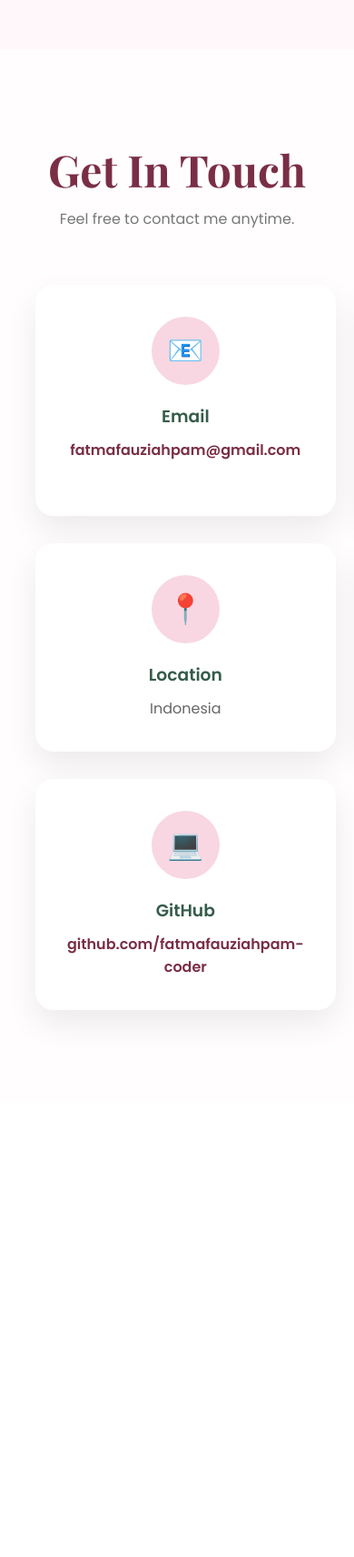
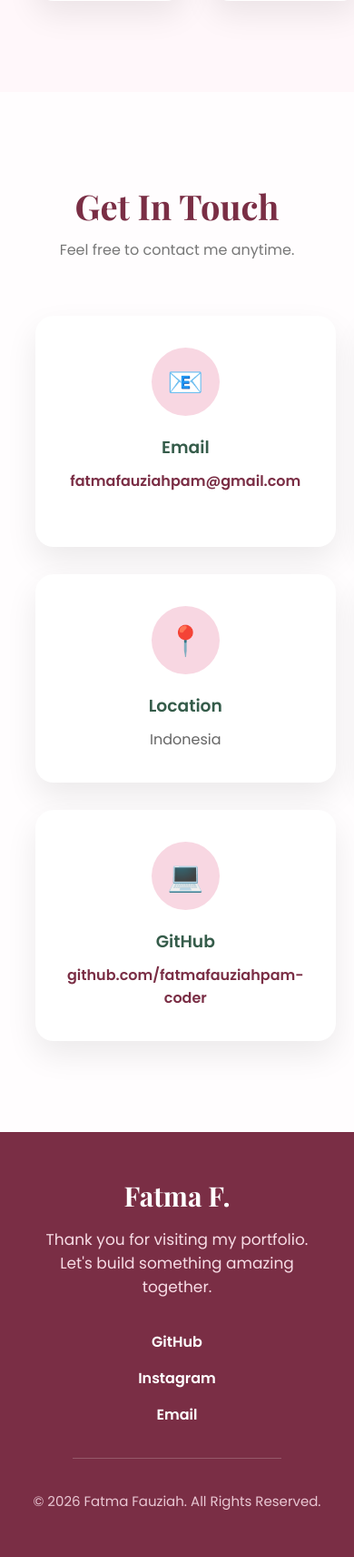
Before and after one commit to fatmafauziahpam-coder/Capstone_Web_Portofolio, a Flask app: page / in a window 390 px wide; the page is wider, and only the part inside the window is pictured. Shown: the part 3413-5124 px from the top of that part at 91% size. Before the commit the page ends 4536 px from the top of that part, so only its background shows below. Run offline with Flask 3, Linux system fonts and the light colour scheme.

Commit message:
Make portofolio responsive

```diff
--- a/static/css/style.css
+++ b/static/css/style.css
@@ -1,3 +1,7 @@
+html{
+    scroll-behavior:smooth;
+}
+
 *{
     margin:0;
     padding:0;
@@ -19,9 +23,11 @@
     justify-content:space-between;
     align-items:center;
     background:#7A2E45;
+
     position:sticky;
     top:0;
     z-index:1000;
+
 }
 
 nav h2{
@@ -29,6 +35,13 @@
     font-family:"Playfair Display",serif;
     font-size:26px;
     letter-spacing:2px;
+    transition:.3s;
+cursor:pointer;
+}
+
+nav h2:hover{
+    color:#F8D7E2;
+
 }
 
 nav ul{
@@ -481,3 +494,146 @@
 .contact-card a:hover{
     color:#355C4A;
 }
+
+/* ================= FOOTER ================= */
+
+footer{
+    background:#7A2E45;
+    padding:60px 10%;
+    text-align:center;
+}
+
+footer h2{
+    font-family:"Playfair Display", serif;
+    color:white;
+    font-size:40px;
+    margin-bottom:15px;
+}
+
+footer p{
+    color:#F7DCE5;
+    font-size:17px;
+}
+
+.footer-links{
+    margin:35px 0;
+    display:flex;
+    justify-content:center;
+    gap:35px;
+}
+
+.footer-links a{
+    color:white;
+    text-decoration:none;
+    font-weight:600;
+    transition:.3s;
+}
+
+.footer-links a:hover{
+    color:#F8D7E2;
+}
+
+footer hr{
+    border:none;
+    border-top:1px solid rgba(255,255,255,.2);
+    margin:35px auto;
+    width:70%;
+}
+
+.copyright{
+    color:#E9C7D3;
+    font-size:15px;
+}
+
+/* ================= RESPONSIVE ================= */
+
+@media (max-width:992px){
+
+    nav{
+        padding:18px 8%;
+    }
+
+    .hero{
+        flex-direction:column-reverse;
+        text-align:center;
+        padding:80px 8%;
+    }
+
+    .hero-text{
+        width:100%;
+        margin-top:50px;
+    }
+
+    .hero-image{
+        width:100%;
+    }
+
+    .hero-text h1{
+        font-size:54px;
+    }
+
+    .about-container,
+    .project-container,
+    .skills-container,
+    .contact-container{
+        flex-direction:column;
+        gap:30px;
+    }
+
+    .about-card,
+    .project-card,
+    .skill-card,
+    .contact-card{
+        width:100%;
+    }
+
+    footer{
+        padding:50px 8%;
+    }
+
+}
+
+@media (max-width:576px){
+
+    nav{
+        flex-direction:column;
+        gap:15px;
+    }
+
+    nav ul{
+        gap:20px;
+        flex-wrap:wrap;
+        justify-content:center;
+    }
+
+    nav h2{
+        font-size:24px;
+    }
+
+    .hero-text h1{
+        font-size:46px;
+    }
+
+    .hero-text h2{
+        font-size:24px;
+    }
+
+    .hero-image img{
+        width:260px;
+        height:260px;
+    }
+
+    .section-title h2{
+        font-size:38px;
+    }
+
+    footer h2{
+        font-size:30px;
+    }
+
+    .footer-links{
+        flex-direction:column;
+        gap:15px;
+    }
+
+}
--- a/templates/index.html
+++ b/templates/index.html
@@ -265,5 +265,37 @@
     </div>
 
 </section>
+
+<footer>
+
+    <h2>Fatma F.</h2>
+
+    <p>
+        Thank you for visiting my portfolio. Let's build something amazing together.
+    </p>
+
+    <div class="footer-links">
+
+        <a href="https://github.com/fatmafauziahpam-coder" target="_blank">
+            GitHub
+        </a>
+
+        <a href="https://instagram.com/fatmaaapam" target="_blank">
+            Instagram
+        </a>
+
+        <a href="mailto:fatmafauziahpam@gmail.com">
+            Email
+        </a>
+
+    </div>
+
+    <hr>
+
+    <p class="copyright">
+        © 2026 Fatma Fauziah. All Rights Reserved.
+    </p>
+
+</footer>
 </body>
 </html>
```
